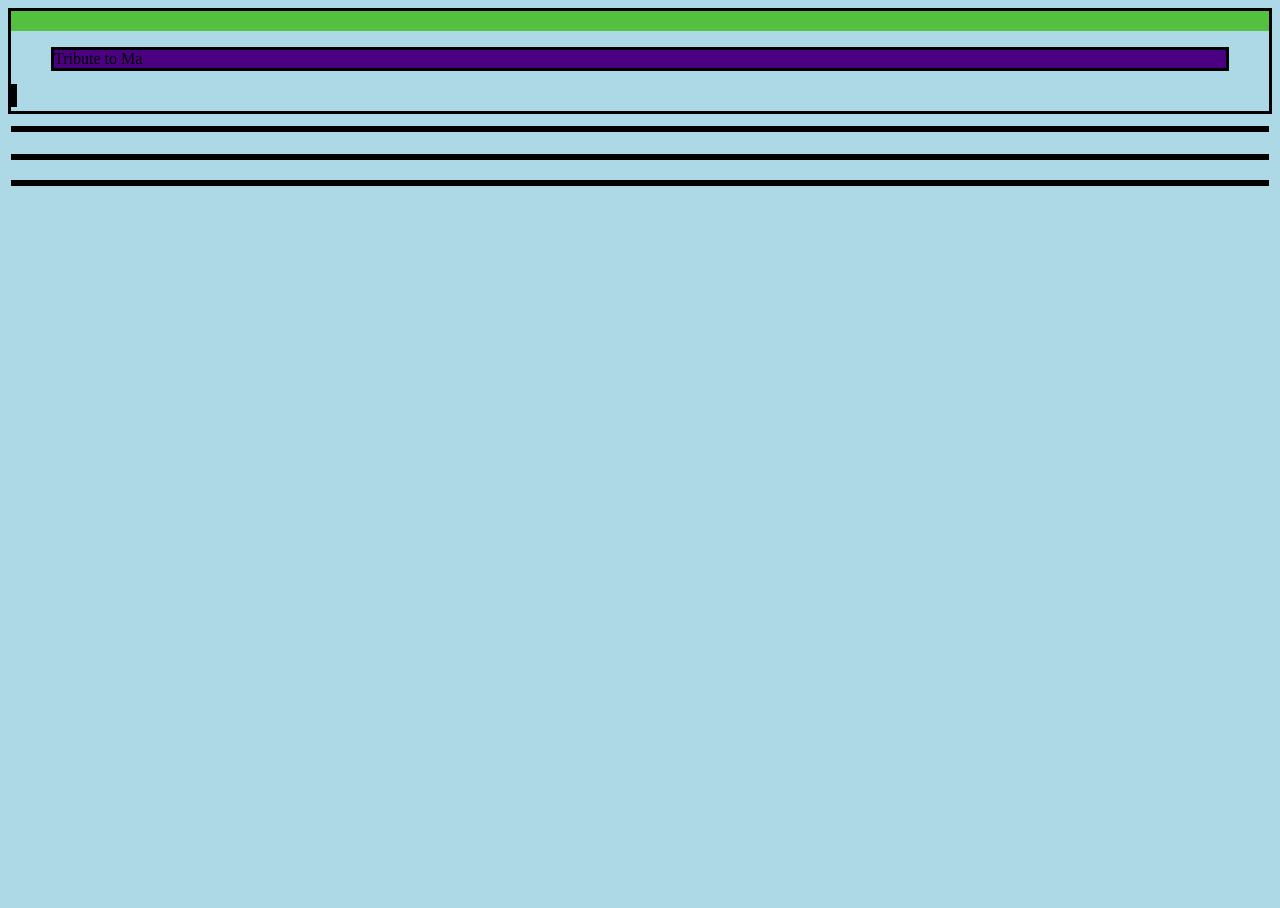
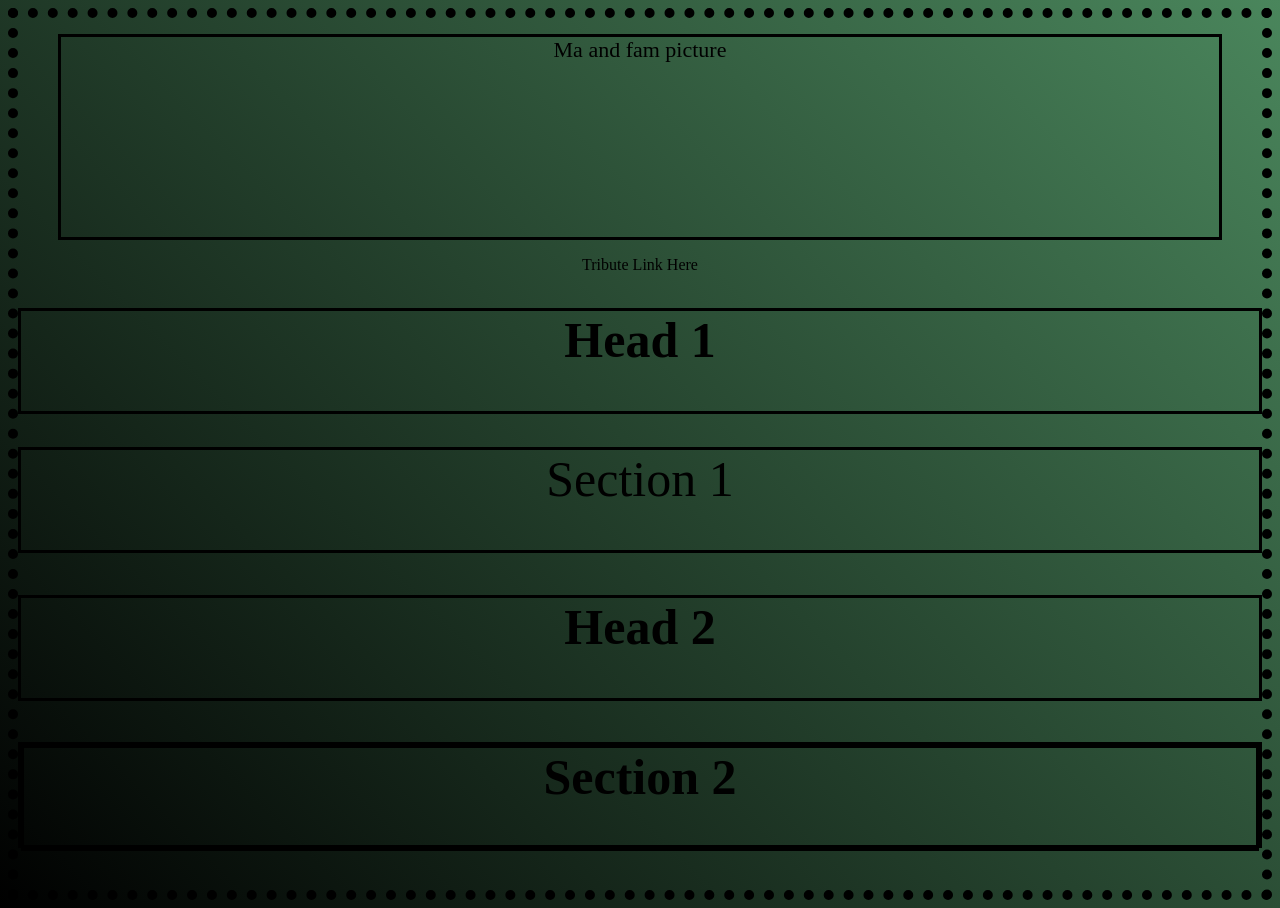
Before and after one commit to Stu3D/Tribute-Page, a plain HTML site: page index.html in a window 1280 px wide. Before the commit the page ends 800 px from the top, so only its background shows below. Drawn offline with Linux system fonts and the light colour scheme.

Commit message:
Update Template

```diff
--- a/index.html
+++ b/index.html
@@ -1,18 +1,30 @@
 <!DOCTYPE html>
-<html>
-<main id="main">
-     <header id="title">
-     <link rel="stylesheet" href="stylesheet.css">
-     </header>
+<html lang="en">
+
+<head id="title">
+
+    <meta charset="utf-8">
+
+    <title> Tribute to 'Ma</title>
+    <meta name="description" content="Tribute to 'Ma">
+    <link rel="stylesheet" href="stylesheet.css">
+
+</head>
+
+<body id="main">
+     <title> Tribute to Ma</title>
      <figure id="img-div">
-     <figcaption id="img-caption">Tribute to Ma</figcaption>
+     <figcaption id="img-caption">Ma and fam picture</figcaption>
      </figure>
-     <a id="Tribute-Link" target="_blank"></a>
-     <body>
-          <h1 id=></h1>
-          <section id="sec1"></section>
-          <h2><h2>
-          <section id="sec2" ></section>
-     </body>
-</main>
+
+     <a id="Tribute-Link" target="_blank"> Tribute Link Here</a>
+
+     <h1> Head 1</h1>
+     <section id="sec1">Section 1</section>
+
+     <h2>Head 2<h2>
+     <section id="sec2" >Section 2</section>
+
+</body>
+
 </html>
--- a/stylesheet.css
+++ b/stylesheet.css
@@ -1,42 +1,73 @@
 #main{
-  /*  border-style: solid; */
+    border-style: dotted;
     border-width: 10px;
     width: auto;
-    height: 100px;
+    height: auto;
+    background-image: linear-gradient(45deg,black,rgb(74, 134, 92));
+    flex: center;
+}
+title{
+    font-size:50px;
 }
 #title{
     font-size: 50px;
     color: rgb(85, 191, 64);
     align-self: center;
     border-style: solid;
-    border-width: 10px
+    border-width: 10px;
+
 }
 
-#img-dev{
-    background-color: hotpink;
+#img-div{
+    background-image: none;
     border-style: solid;
+    height: 200px;
+    width: auto;
 }
 #img-caption{
-    background-color: indigo;
-    border-style: solid;
+
+    border-color: black;
+    width:inherit;
+    height: inherit;
+    margin: repeat(4, 100rem);
+    text-align: center;
+    font-size: 22px;
+    color: black;
+
+
+
+
 }
 #Tribute-Link{
-    background-color: lavenderblush;
-    border-style: solid;
+    background-color: none;
+    border-style: none;
+    height: 100px;
+
 }
 body{
-    background-color: lightblue;
+    background-image: none;
     border-style: solid;
+    height: 100px;
+    text-align: center;
 }
-h1{
-    background-color: lightseagreen;
+h1, h2{
+    background-color: none;
     border-style: solid;
+    height: 100px;
+    font-size: 50px;
+    text-align: center;
 }
 #sec1{
-    background-color: maroon;
+    background-color: none;
     border-style: solid;
+    height: 100px;
+    font-size: 50px;
+    text-align: center;
 }
 #sec2{
-    background-color: mediumseagreen;
+    background-color: none;
     border-style: solid;
+    height: 100px;
+    font-size: 50px;
+    text-align: center;
 }
```
